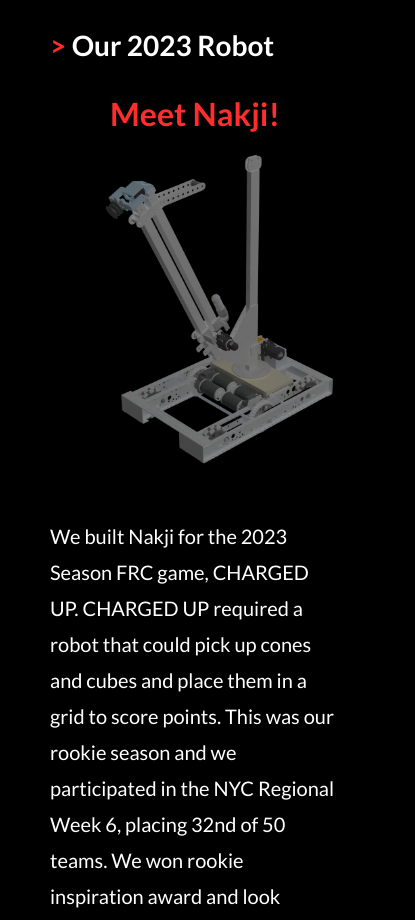
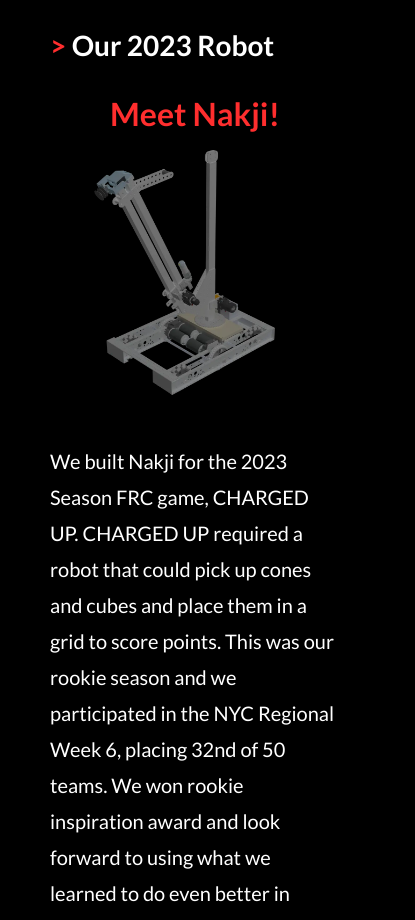
Before and after one commit to KalenShamy/Harlem-Rails, a SvelteKit app: page / in a window 390 px wide. Shown: the part 1960-2880 px from the top of the page, 415 px wide, since content can reach past the window. Built offline with nearby package versions, Linux system fonts and the light colour scheme.

Commit message:
fix mobile responsivity

```diff
--- a/static/css/index.css
+++ b/static/css/index.css
@@ -75,7 +75,7 @@
 }
 .robot img {
     width: calc(50vw - 25px);
-    max-width: 405px;
+    max-width: min(405px, 100%);
 }
 
 /* Mobile */
```
